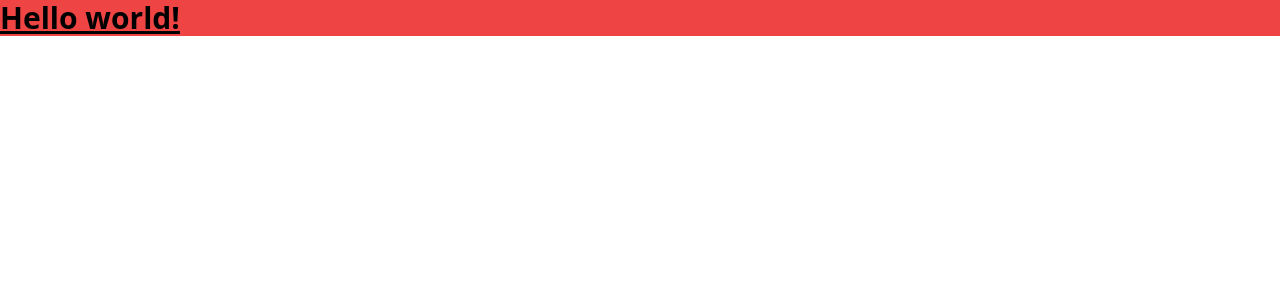
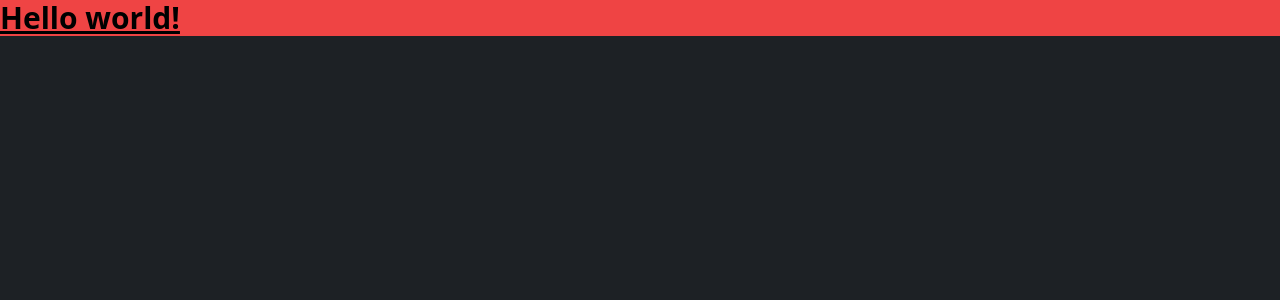
Before and after one commit to ipa21alekssvelvelis/storage, a React (Create React App) app in the folder storage-app/: page / in a window 1280 px wide. Shown: the top 300 px of the page. Built offline with nearby package versions, Linux system fonts and the light colour scheme.

Commit message:
adjuted npm list

```diff
--- a/storage-app/package.json
+++ b/storage-app/package.json
@@ -9,6 +9,7 @@
     "font-awesome": "^4.7.0",
     "react": "^18.2.0",
     "react-dom": "^18.2.0",
+    "react-router-dom": "^6.20.0",
     "react-scripts": "5.0.1",
     "web-vitals": "^2.1.4"
   },
--- a/storage-app/src/App.js
+++ b/storage-app/src/App.js
@@ -1,8 +1,14 @@
-import Router, { Switch, Link } from 'react-router-dom'
-export default function App() {
+import { BrowserRouter as Router, Routes, Route } from 'react-router-dom';
+import UserActionPage from './components/UserActionPage';
+
+function App() {
   return (
-    <h1 className="text-3xl font-bold underline bg-red-500">
-      Hello world!
-    </h1>
-  )
+      <div className="min-h-screen bg-[#1d2125]">
+        <h1 className="text-3xl font-bold underline bg-red-500">
+          Hello world!
+        </h1>
+      </div>
+  );
 }
+
+export default App;
--- /dev/null
+++ b/storage-app/src/components/UserActionPage.jsx
@@ -0,0 +1,12 @@
+import {useEffect, useState} from 'react';
+
+function UserActionPage(){
+    return(
+        <div className='min-h-screen w-full'>
+            defeff
+        </div>
+    );
+}
+
+
+export default UserActionPage;
```
Also changed, not shown: 1 other file (tests, documents, lock files or other folders).
